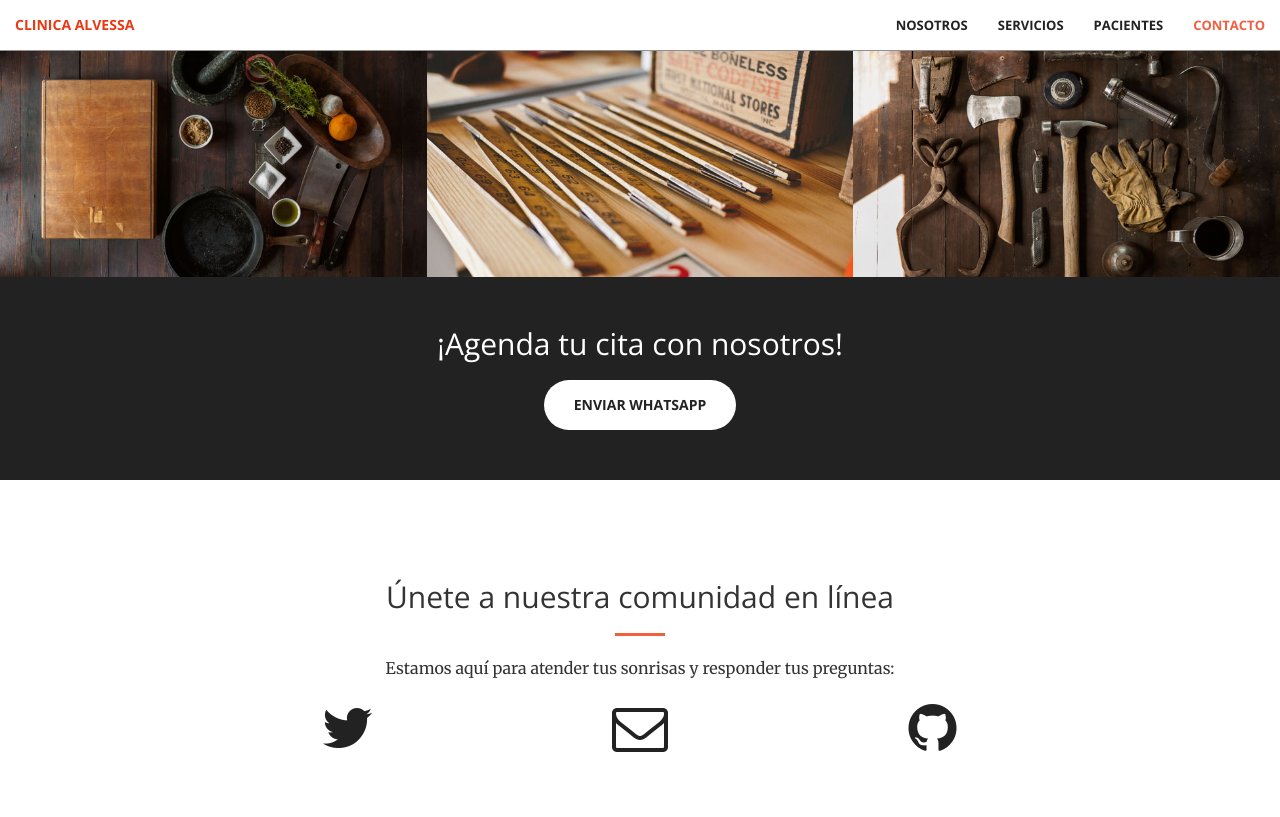
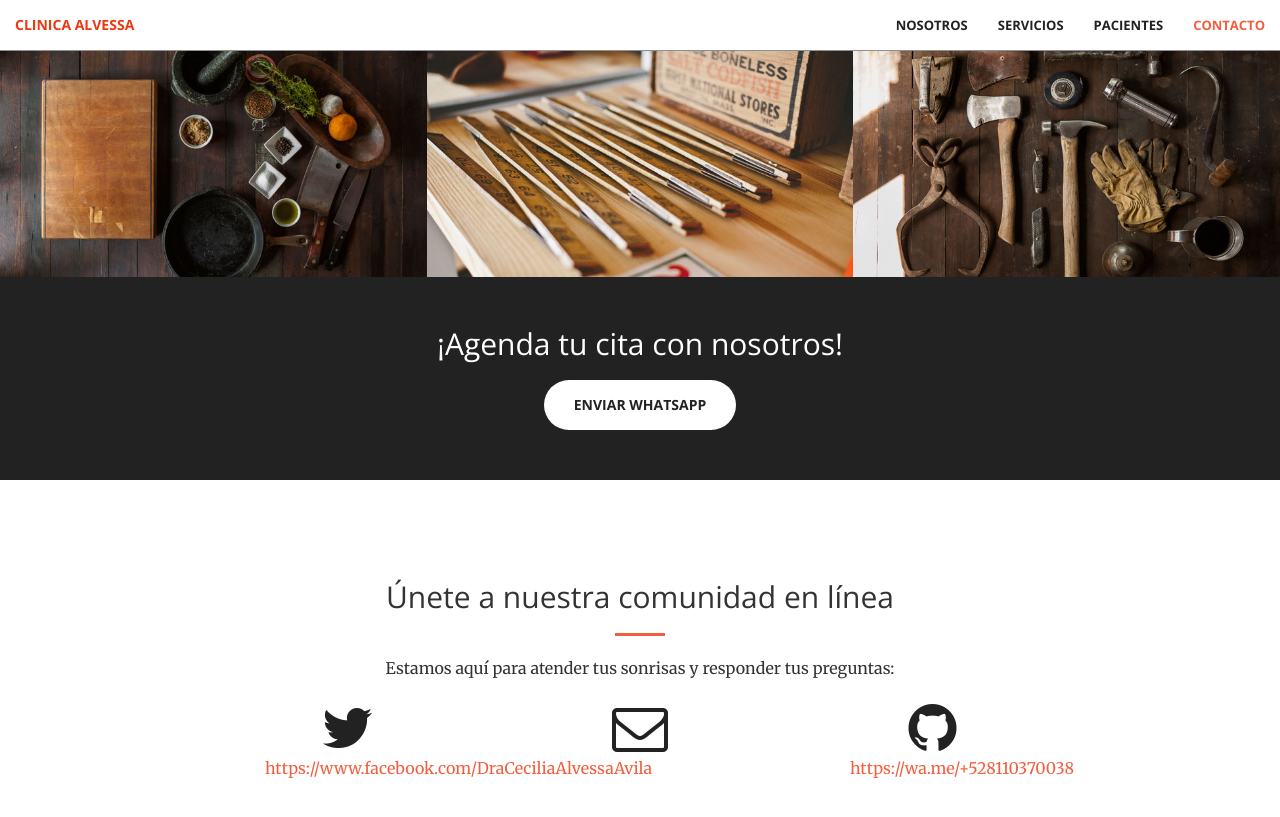
Before and after one commit to patriciogtrz/alvessa.com, a Jekyll site: the page built from index.html, in a window 1280 px wide and 900 px high, scrolled down 1957 px. Shown: the top 817 px of the window. Built offline with Jekyll 4.4.1, drawn with Linux system fonts in a browser that asks for light colours.

Commit message:
Update contact.html

```diff
--- a/_includes/contact.html
+++ b/_includes/contact.html
@@ -7,21 +7,21 @@
                 <p>Estamos aquí para atender tus sonrisas y responder tus preguntas:</p>
             </div>
         <div class="col-lg-2 col-lg-offset-2 text-center">
-            <a href="https://twitter.com/{{ site.twitter_username }}">
+            <a href="{{ site.facebook }}">
                 <i class="fa fa-twitter fa-3x wow bounceIn" data-wow-delay=".1s"></i>
-                <p>{{ site.twitter_username }}</p>
+                <p>{{ site.facebook }}</p>
             </a>
         </div>
         <div class="col-lg-2 col-lg-offset-1 text-center">
-            <a href="mailto:{{ site.email }}">
+            <a href="{{ site.instagram }}">
             <i class="fa fa-envelope-o fa-3x wow bounceIn" data-wow-delay=".1s"></i>
                 <p>{{ site.email }}</p>
             </a>
         </div>
         <div class="col-lg-2 col-lg-offset-1 text-center">
-            <a href="https://github.com/{{ site.github_username }}">
+            <a href="{{ site.whatsapp }}">
             <i class="fa fa-github fa-3x wow bounceIn" data-wow-delay=".1s"></i>
-                <p>{{ site.github_username }}</p>
+                <p>{{ site.whatsapp }}</p>
             </a>
         </div>
 
```
